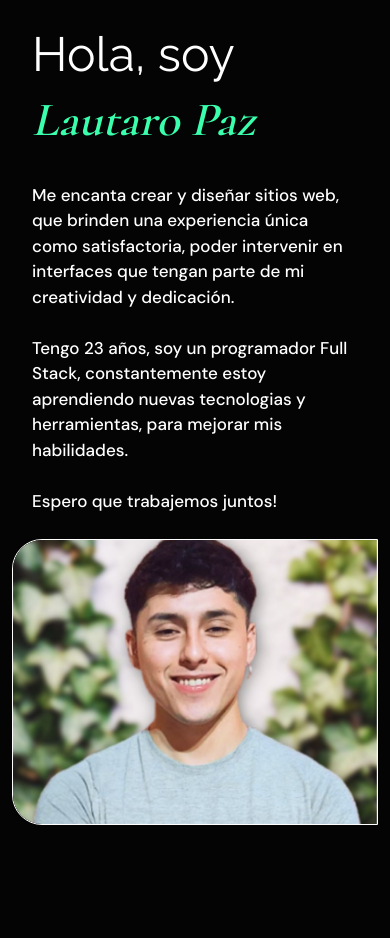
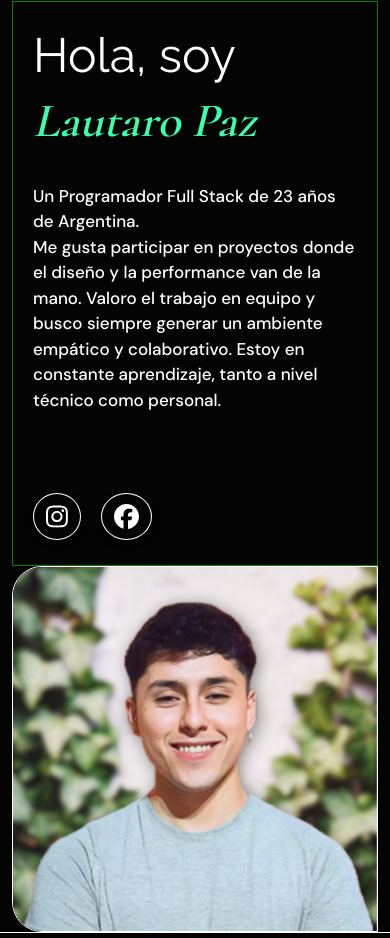
Before and after one commit to LautaroAgustinPaz/mi-portfolio, a React (Vite) app: page / in a window 390 px wide. Shown: the part 1059-1997 px from the top of the page. Built offline with nearby package versions, Linux system fonts and the light colour scheme.

Commit message:
Sobre Mi - Modificaciones

```diff
--- a/src/components/SobreMi.jsx
+++ b/src/components/SobreMi.jsx
@@ -35,25 +35,22 @@ const SobreMi = () => {
       </div>
 
         <div className="row sobre-mi_row">
-
             <div className="col-sm-12 col-md-6 col-lg-6 columna-biografia">
                 <h2 className='biografia_titulo'>Hola, soy</h2>
                 <h2 className='biografia-titulo-2'>Lautaro Paz</h2>
-                <p className='biografia_parrafo'>Me encanta crear y diseñar sitios web, que brinden una experiencia única como satisfactoria, poder intervenir en interfaces que tengan parte de mi creatividad y dedicación. <br /> <br />
+                <p className='biografia_parrafo'>Un Programador Full Stack de 23 años de Argentina. <br />
 
-                Tengo 23 años, soy un programador Full Stack, constantemente estoy aprendiendo nuevas tecnologias y herramientas, para mejorar mis habilidades. <br /> <br />
+                  Me gusta participar en proyectos donde el diseño y la performance van de la mano. Valoro el trabajo en equipo y busco siempre generar un ambiente empático y colaborativo. Estoy en constante aprendizaje, tanto a nivel técnico como personal.</p>
 
-                Espero que trabajemos juntos!</p>
+                <div className='grupo-redes-sociales'>
+                   <div className='contenedor-redondo'><a href="https://www.instagram.com/" target="_blank" rel="noopener noreferrer"><FontAwesomeIcon icon={faInstagram}  className='iconos-redes'/></a></div>
+                    <div className='contenedor-redondo'><a href="https://www.facebook.com/" target="_blank" rel="noopener noreferrer"><FontAwesomeIcon icon={faFacebook}  className='iconos-redes'/></a></div>
+                </div>
             </div>
                 <div className="col-sm-12 col-md-6 col-lg-6 columna-img">
                   <img className='foto-biografia' src="/imgs/foto-me.jpg" alt="foto-tatuador" loading="lazy"/>
                 </div>
         </div>
-                        {/* <div className='grupo-redes-sociales'>
-                    <div className='contenedor-redondo'><a href="https://www.instagram.com/" target="_blank" rel="noopener noreferrer"><FontAwesomeIcon icon={faInstagram}  className='iconos-redes'/></a></div>
-                    <div className='contenedor-redondo'><a href="https://www.facebook.com/" target="_blank" rel="noopener noreferrer"><FontAwesomeIcon icon={faFacebook}  className='iconos-redes'/></a></div>
-                    <div className='contenedor-redondo'><a href="https://www.tiktok.com/es/" target="_blank" rel="noopener noreferrer"><FontAwesomeIcon icon={faTiktok} className='iconos-redes'/></a></div>
-                </div> */}
     </section>
 
   )
--- a/src/styles/sections/_navbar.scss
+++ b/src/styles/sections/_navbar.scss
@@ -2,7 +2,6 @@
 .navbar {
     background-color: $custom-background;
     padding: 15px 15px 15px 15px;
-    border-bottom: 1px solid $custom-primary;
     min-height: 50px;
 
     .navbar-contendor-elementos {
--- a/src/styles/sections/_sobremi.scss
+++ b/src/styles/sections/_sobremi.scss
@@ -1,6 +1,6 @@
 .contenedor-sobremi {
     background-color: $custom-background;
-    padding: 5rem 0rem 5rem 0rem;
+    padding: 5rem 0rem 0rem 0rem;
     overflow: hidden;
 
     .contenedor-titulo {
@@ -23,22 +23,20 @@
     }
 
     .sobre-mi_row {
-        height: 100%;
-        border-radius: 20px;
+            height: auto; // Ya no forzamos el tamaño
 
         // Columna  - IMG
         .columna-img {
             padding: 0px;
-            min-height: 100%;
             display: flex;
             justify-content: end;
             align-content: center;
-            align-items: flex-start;
+            align-items: center;
 
             .foto-biografia {
                 border-radius: 30px 0px 0px 30px;
                 border: 1.4px solid $custom-primary;
-                height: 78%;
+                max-height: 500px; // Controlamos la altura
                 width: 100%;
                 object-fit: cover;
                 overflow: hidden;
@@ -49,6 +47,7 @@
         .columna-biografia {
             background-color: $custom-background;
             padding: 40px 50px;
+            border: 1px solid green;
 
             display: flex;
             flex-direction: column;
@@ -76,7 +75,7 @@
             }
 
             .grupo-redes-sociales {
-                margin-top: 100px;
+                margin-top: 80px;
                 display: flex;
                 flex-direction: row;
                 flex-wrap: wrap;
@@ -107,6 +106,23 @@
     }
 }
 
+@media (max-width: 768px) {
+    .sobre-mi_row {
+        flex-direction: column; // Apila imagen y texto
+        align-items: center;
+    }
+
+    .columna-img,
+    .columna-biografia {
+        width: 100%;
+        max-width: 500px;
+    }
+
+    .foto-biografia {
+        border-radius: 30px; // Quitar bordes laterales si está centrada
+    }
+}
+
 // Celulares
 @media (max-width: 480px) {
 
```
